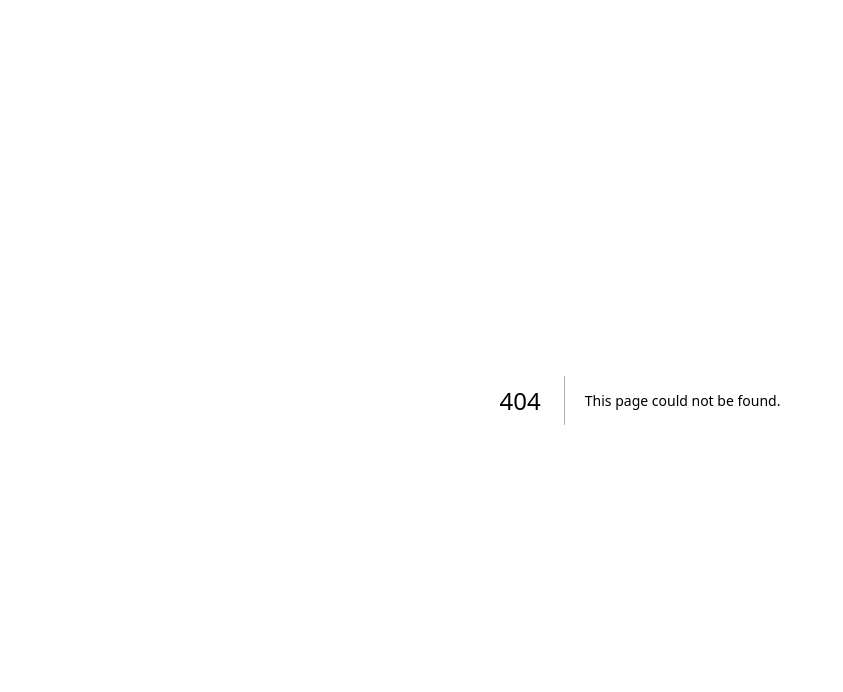
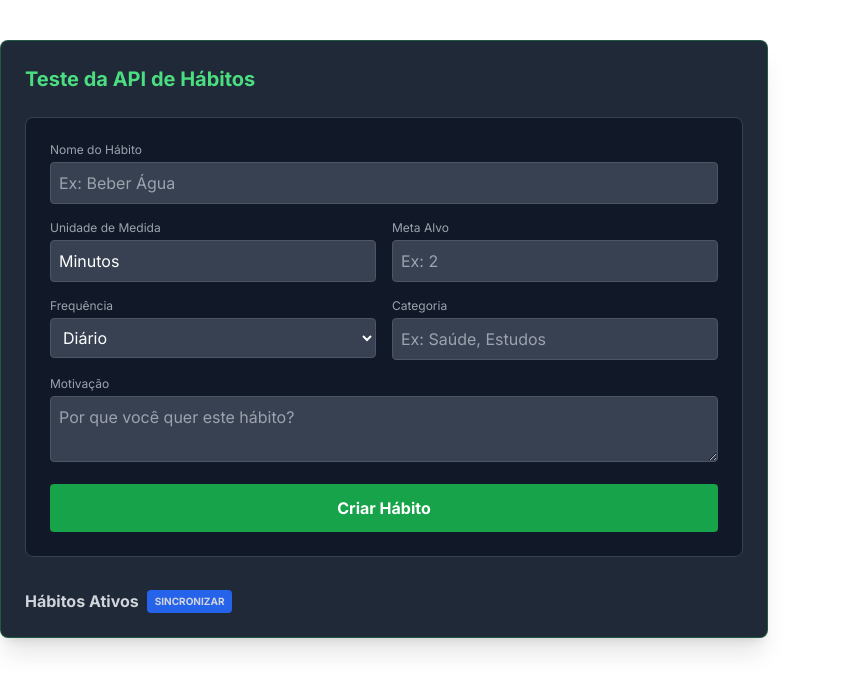
Before and after one commit to Saraingridsousa/Daylist_WebApp, a Next.js app: page /test-api/habito in a window 1280 px wide. Before the commit this address had no page. Shown: the top 692 px of the page, without its empty margins (0-843 px from the left). Built offline with nearby package versions, Linux system fonts and the light colour scheme.

Commit message:
faz arquivo de api de hábitos e teste

```diff
--- /dev/null
+++ b/api/habito.ts
@@ -0,0 +1,22 @@
+import api from "./api";
+import { Habito, FrequenciaEnum } from "./types";
+
+export const habitoApi = {
+    criar: (dados: {
+        perfilId: number;
+        nome: string;
+        categoria: string;
+        frequencia: FrequenciaEnum;
+        unidadeMedida: string;
+        metaAlvo: number;
+        motivacao: string;
+    }) => api.post<{ id: number }>("/habitos", dados),
+
+    listarPorPerfil: (perfilId: number) =>
+        api.get<Habito[]>(`/habitos/perfil/${perfilId}`),
+
+    atualizar: (id: number, dados: Partial<Habito>) =>
+        api.put<{ message: string }>(`/habitos/${id}`, dados),
+
+    arquivar: (id: number) => api.delete<{ message: string }>(`/habitos/${id}`),
+};
--- /dev/null
+++ b/app/test-api/habito/page.tsx
@@ -0,0 +1,135 @@
+"use client";
+
+import { useState } from "react";
+import { habitoApi } from "@/api/habito";
+import { Habito, FrequenciaEnum } from "@/api/types";
+
+export default function TestApiHabito() {
+  const [perfilId, setPerfilId] = useState("1");
+  const [habitos, setHabitos] = useState<Habito[]>([]);
+  const [novoHabito, setNovoHabito] = useState({
+    nome: "",
+    categoria: "Saúde",
+    frequencia: FrequenciaEnum.DIARIO,
+    unidadeMedida: "Minutos",
+    metaAlvo: 30,
+    motivacao: ""
+  });
+
+  const buscarHabitos = async () => {
+    try {
+      const res = await habitoApi.listarPorPerfil(parseInt(perfilId));
+      setHabitos(res.data);
+    } catch (err) {
+      alert("Erro ao buscar hábitos");
+    }
+  };
+
+  const criarHabito = async () => {
+    try {
+      await habitoApi.criar({ ...novoHabito, perfilId: parseInt(perfilId) });
+      alert("Hábito criado com sucesso!");
+      buscarHabitos();
+    } catch (err) {
+      alert("Erro ao criar hábito");
+    }
+  };
+
+  return (
+    <div className="p-6 border border-green-500/30 rounded-lg bg-gray-800 mt-10 w-full max-w-3xl text-white shadow-xl">
+      <h2 className="text-xl font-bold text-green-400 mb-6">Teste da API de Hábitos</h2>
+
+      {/* Formulário de Criação */}
+      <div className="grid grid-cols-2 gap-4 mb-8 bg-gray-900 p-6 rounded-lg border border-gray-700">
+        <div className="col-span-2">
+            <label className="text-xs text-gray-400 mb-1 block">Nome do Hábito</label>
+            <input
+                placeholder="Ex: Beber Água"
+                className="w-full bg-gray-700 p-2 rounded border border-gray-600 outline-none focus:border-green-500"
+                onChange={(e) => setNovoHabito({...novoHabito, nome: e.target.value})}
+            />
+        </div>
+
+        <div>
+            <label className="text-xs text-gray-400 mb-1 block">Unidade de Medida</label>
+            <input
+                placeholder="Ex: Litros, Km, Minutos"
+                value={novoHabito.unidadeMedida}
+                className="w-full bg-gray-700 p-2 rounded border border-gray-600 outline-none focus:border-green-500"
+                onChange={(e) => setNovoHabito({...novoHabito, unidadeMedida: e.target.value})}
+            />
+        </div>
+
+        <div>
+            <label className="text-xs text-gray-400 mb-1 block">Meta Alvo</label>
+            <input
+                type="number"
+                placeholder="Ex: 2"
+                className="w-full bg-gray-700 p-2 rounded border border-gray-600 outline-none focus:border-green-500"
+                onChange={(e) => setNovoHabito({...novoHabito, metaAlvo: parseInt(e.target.value)})}
+            />
+        </div>
+
+        <div>
+            <label className="text-xs text-gray-400 mb-1 block">Frequência</label>
+            <select
+                className="w-full bg-gray-700 p-2 rounded border border-gray-600 outline-none focus:border-green-500"
+                onChange={(e) => setNovoHabito({...novoHabito, frequencia: e.target.value as FrequenciaEnum})}
+            >
+                <option value={FrequenciaEnum.DIARIO}>Diário</option>
+                <option value={FrequenciaEnum.SEMANAL}>Semanal</option>
+            </select>
+        </div>
+
+        <div>
+            <label className="text-xs text-gray-400 mb-1 block">Categoria</label>
+            <input
+                placeholder="Ex: Saúde, Estudos"
+                className="w-full bg-gray-700 p-2 rounded border border-gray-600 outline-none focus:border-green-500"
+                onChange={(e) => setNovoHabito({...novoHabito, categoria: e.target.value})}
+            />
+        </div>
+
+        <div className="col-span-2">
+            <label className="text-xs text-gray-400 mb-1 block">Motivação</label>
+            <textarea
+                placeholder="Por que você quer este hábito?"
+                className="w-full bg-gray-700 p-2 rounded border border-gray-600 outline-none focus:border-green-500"
+                onChange={(e) => setNovoHabito({...novoHabito, motivacao: e.target.value})}
+            />
+        </div>
+
+        <button onClick={criarHabito} className="bg-green-600 p-3 rounded font-bold col-span-2 hover:bg-green-700 transition-colors">
+          Criar Hábito
+        </button>
+      </div>
+
+      {/* Listagem com visualização da Unidade */}
+      <div className="space-y-4">
+        <h3 className="font-bold text-gray-300 flex items-center gap-2">
+            Hábitos Ativos
+            <button onClick={buscarHabitos} className="text-[10px] bg-blue-600 px-2 py-1 rounded hover:bg-blue-500 uppercase">Sincronizar</button>
+        </h3>
+
+        {habitos.map((h) => (
+          <div key={h.id} className="flex justify-between items-center bg-gray-700 p-4 rounded-lg border-l-4 border-green-500 shadow-md">
+            <div>
+              <p className="font-bold text-lg">{h.nome}</p>
+              <div className="flex gap-2 mt-1">
+                <span className="text-[10px] bg-gray-800 px-2 py-0.5 rounded text-green-400 uppercase font-semibold">
+                    {h.frequencia}
+                </span>
+                <span className="text-[10px] bg-gray-800 px-2 py-0.5 rounded text-blue-400 uppercase font-semibold">
+                    Meta: {h.metaAlvo} {h.unidadeMedida}
+                </span>
+              </div>
+            </div>
+            <div className="text-right italic text-xs text-gray-400 max-w-[200px] truncate">
+                {h.motivacao}
+            </div>
+          </div>
+        ))}
+      </div>
+    </div>
+  );
+}
```
